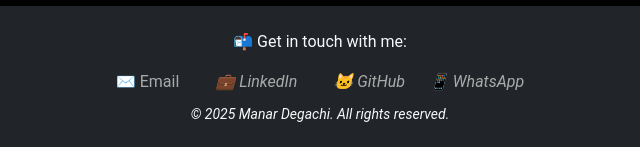
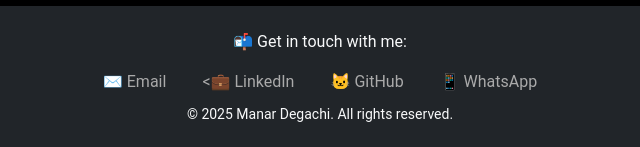
Before and after one commit to manar09-code/Portfolio, a plain HTML site: page about.html in a window 1280 px wide. Shown: the part 1041-1188 px from the top of the page, 320-960 px from the left. Drawn offline with nearby package versions, Linux system fonts and the light colour scheme.

```diff
--- a/about.html
+++ b/about.html
@@ -103,7 +103,7 @@
       <p>📬 Get in touch with me:</p>
       <nav class="d-flex justify-content-center gap-3 mb-2">
         <a href="mailto:manar@example.com">✉️ Email</a>
-        <a href="https://www.linkedin.com/in/manar-degachi/" target="_blank"><i class="bi bi-linkedin">💼 LinkedIn</a>
+        <a href="https://www.linkedin.com/in/manar-degachi/" target="_blank"><💼 LinkedIn</a>
         <a href="https://github.com/manar09-code" target="_blank">🐱 GitHub</a>
         <a href="https://wa.me/+21650416574" target="_blank">📱 WhatsApp</a>
       </nav>
```
